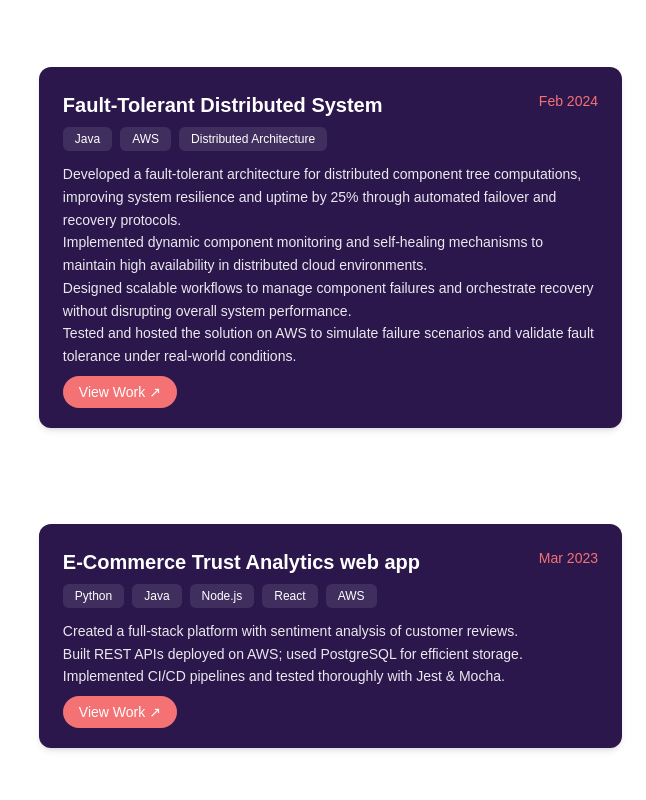
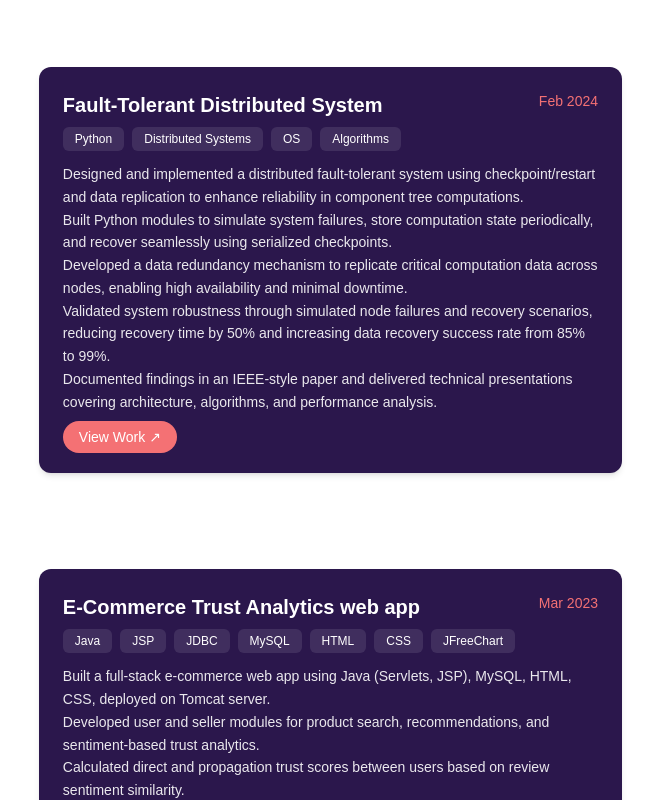
Before and after one commit to VaishnaviNalla2/my-portfolio-vercel, a Next.js app: page / in a window 1280 px wide. Shown: the part 3240-4040 px from the top of the page, without its empty margins (634-1280 px from the left). Built offline with nearby package versions, Linux system fonts and the light colour scheme.

Commit message:
Update Projects.tsx

```diff
--- a/src/components/Projects.tsx
+++ b/src/components/Projects.tsx
@@ -40,21 +40,26 @@ Implemented geolocation support and real-time weather display with clean UI.`
   {
     title: "Fault-Tolerant Distributed System",
     date: "Feb 2024",
-    tech: ["Java", "AWS", "Distributed Architecture"],
-    description: `Developed a fault-tolerant architecture for distributed component tree computations, improving system resilience and uptime by 25% through automated failover and recovery protocols.
-    Implemented dynamic component monitoring and self-healing mechanisms to maintain high availability in distributed cloud environments.
-    Designed scalable workflows to manage component failures and orchestrate recovery without disrupting overall system performance.
-    Tested and hosted the solution on AWS to simulate failure scenarios and validate fault tolerance under real-world conditions.`,
+    tech: ["Python", "Distributed Systems", "OS", "Algorithms"],
+    description: `Designed and implemented a distributed fault-tolerant system using checkpoint/restart and data replication to enhance reliability in component tree computations.
+Built Python modules to simulate system failures, store computation state periodically, and recover seamlessly using serialized checkpoints.
+Developed a data redundancy mechanism to replicate critical computation data across nodes, enabling high availability and minimal downtime.
+Validated system robustness through simulated node failures and recovery scenarios, reducing recovery time by 50% and increasing data recovery success rate from 85% to 99%.
+Documented findings in an IEEE-style paper and delivered technical presentations covering architecture, algorithms, and performance analysis.`,
     link: "https://github.com/VaishnaviNalla2/Enhancing-Fault-Tolerance-in-Distributed-Systems-for-Component-Tree-Computations"
   },
 
   {
     title: "E-Commerce Trust Analytics web app",
     date: "Mar 2023",
-    tech: ["Python", "Java", "Node.js", "React", "AWS"],
-    description: `Created a full-stack platform with sentiment analysis of customer reviews.
-Built REST APIs deployed on AWS; used PostgreSQL for efficient storage.
-Implemented CI/CD pipelines and tested thoroughly with Jest & Mocha.`,
+    tech: ["Java", "JSP", "JDBC", "MySQL", "HTML", "CSS", "JFreeChart"],
+    description: `Built a full-stack e-commerce web app using Java (Servlets, JSP), MySQL, HTML, CSS, deployed on Tomcat server.
+Developed user and seller modules for product search, recommendations, and sentiment-based trust analytics.
+Calculated direct and propagation trust scores between users based on review sentiment similarity.
+Integrated JFreeChart to visualize trust graphs and product recommendation analytics.
+Connected frontend to backend using JDBC for seamless data operations and dynamic content rendering.
+Designed and optimized MySQL database for managing users, products, reviews, and trust relationships.
+Performed unit, integration, and acceptance testing to ensure functionality, accuracy, and performance.`,
     link: "https://github.com/VaishnaviNalla2/Mining-Users-Trust-From-E-Commerce-Reviews-Based-on-Sentiment-Similarity-Analysis"
   },
   {
```
